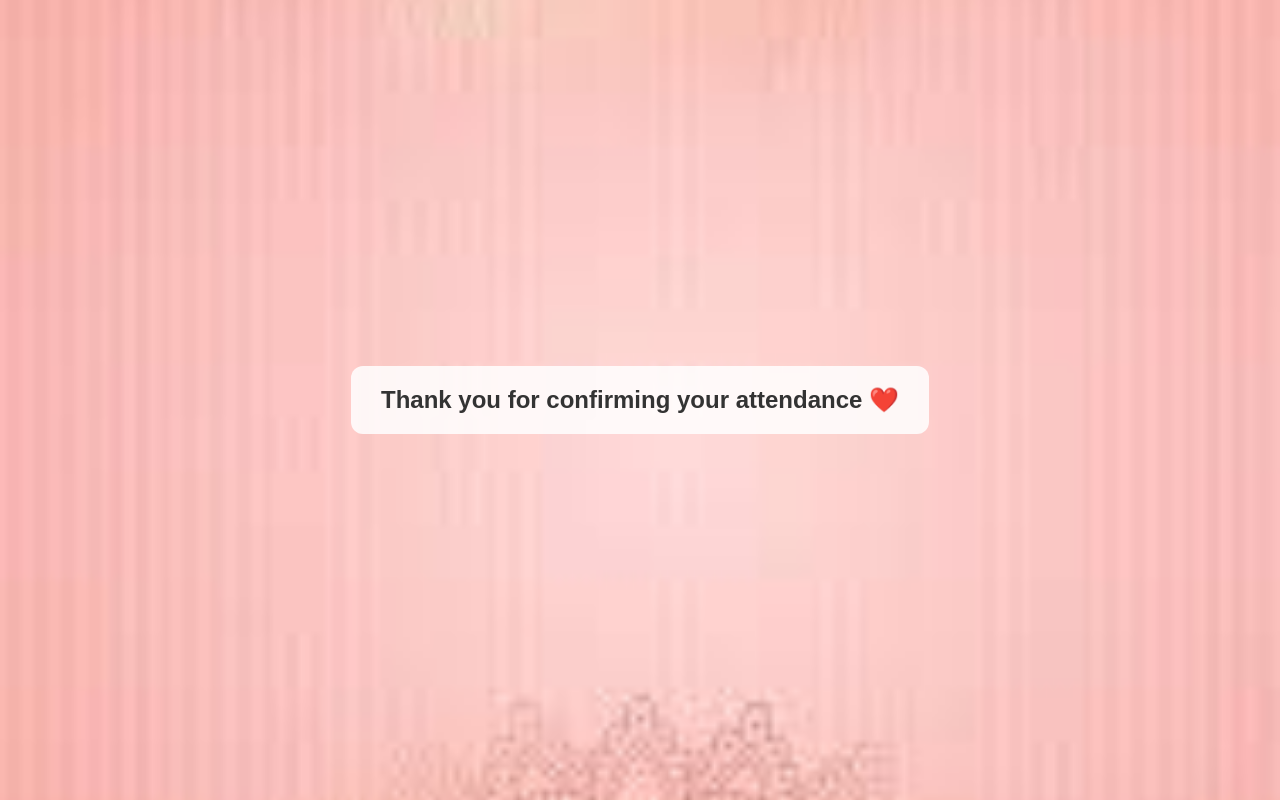
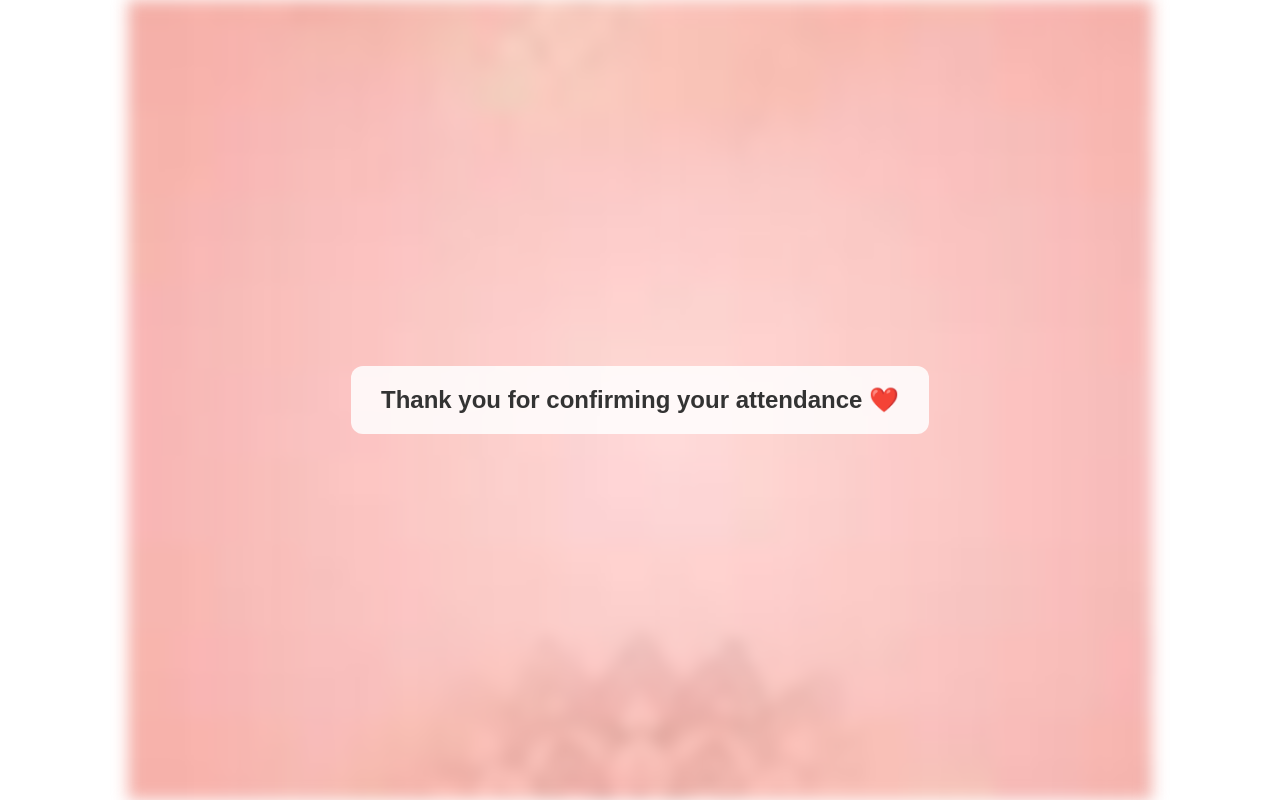
Before and after one commit to ujehviam/wedding-rsvp, a Flask app: page /success in a window 1280 px wide. Run offline with Flask 3, Linux system fonts and the light colour scheme.

Commit message:
adjusted the form and background image position

```diff
--- a/docker-compose.yml
+++ b/docker-compose.yml
@@ -29,8 +29,10 @@ services:
             - "5441:5000"
         env_file:
             - .env
+        volumes:
+            - /home/mayaki/Desktop/wedding-rsvp:/app
 volumes:
-    RSPVDBvolume:
+       RSPVDBvolume:
 networks:
     rspvnetwork:
         driver: bridge
--- a/static/style.css
+++ b/static/style.css
@@ -1,13 +1,27 @@
 body {
   font-family: Arial, sans-serif;
-  background-image: url("../static/images/wedding-bg.jpg");
-  background-size: cover;
-  background-position: center;
-  background-repeat: no-repeat;
+  position: relative;
   min-height: 100vh;
+  margin: 0;
+
   display: flex;
   align-items: center;
   justify-content: center;
+
+  overflow: hidden;
+}
+
+/* Background layer */
+body::before {
+  content: "";
+  position: absolute;
+  inset: 0;
+  background-image: url("../static/images/wedding-bg.jpg");
+  background-size: cover;              /* ✅ full screen */
+  background-position: center 32%;    /* ✅ keep head visible */
+  background-repeat: no-repeat;
+  filter: blur(2px) brightness(0.9);   /* ✅ softer blur */
+  z-index: -1;
 }
 
 /* Form container */
@@ -60,19 +74,29 @@ button:hover {
   background: #ddffdd;
 }
 
+/* THANK YOU PAGE */
 .thank-you-page {
+  position: relative;
   margin: 0;
   height: 100vh;
   font-family: Arial, sans-serif;
-
-    background-image: url("/static/images/thankyou-bg.jpg");
-    background-size: cover;
-    background-position: center;
-    background-repeat: no-repeat;
-
   display: flex;
   justify-content: center;
   align-items: center;
+  overflow: hidden;
+}
+
+/* Background for thank-you page */
+.thank-you-page::before {
+  content: "";
+  position: absolute;
+  inset: 0;
+  background-image: url("/static/images/thankyou-bg.jpg");
+  background-size: 80%;
+  background-position: center;
+  background-repeat: no-repeat;
+  filter: blur(8px);
+  z-index: -1;
 }
 
 .thank-you-page h2 {
@@ -83,6 +107,7 @@ button:hover {
   text-align: center;
 }
 
+/* Select */
 select {
   display: block;
   width: 100%;
```
Also changed, not shown: db.py (line endings or trailing spaces), static/images/wedding-bg.jpg. Lines whose indentation alone changed are shown as unchanged.
